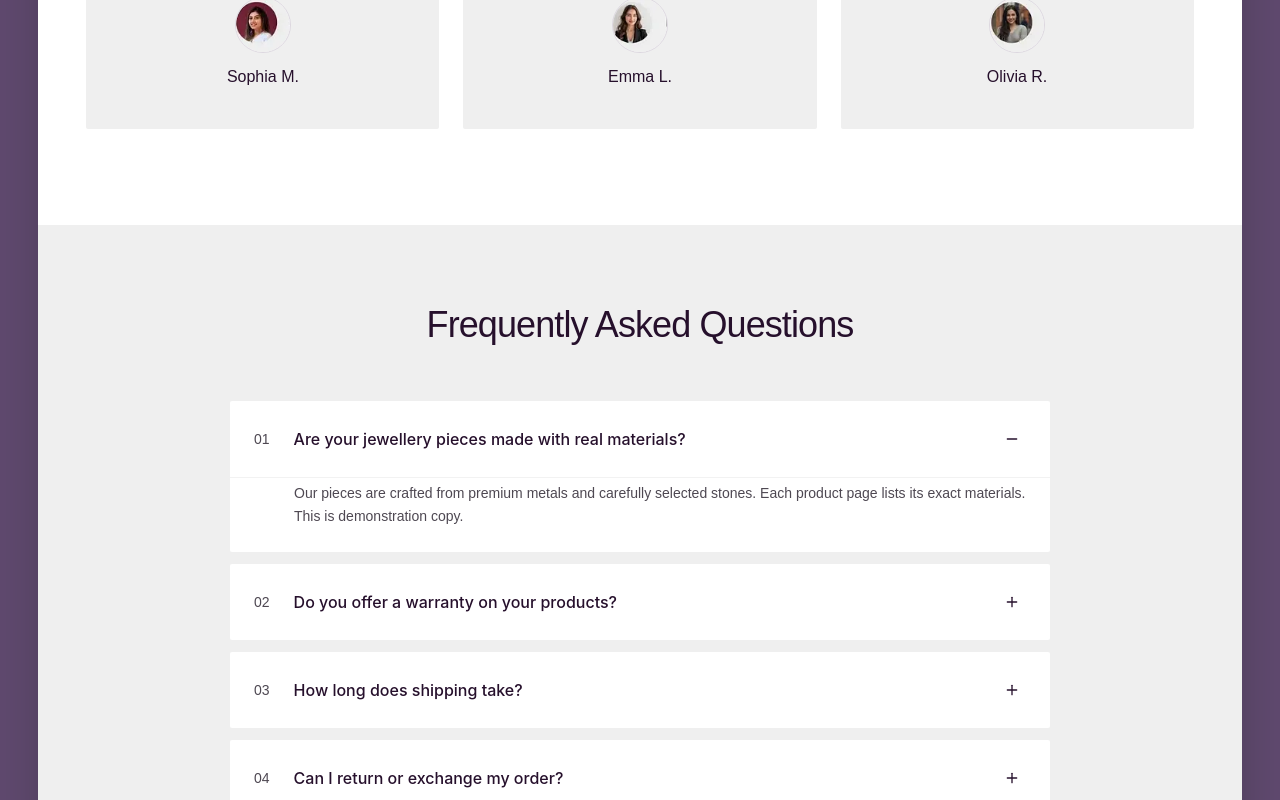
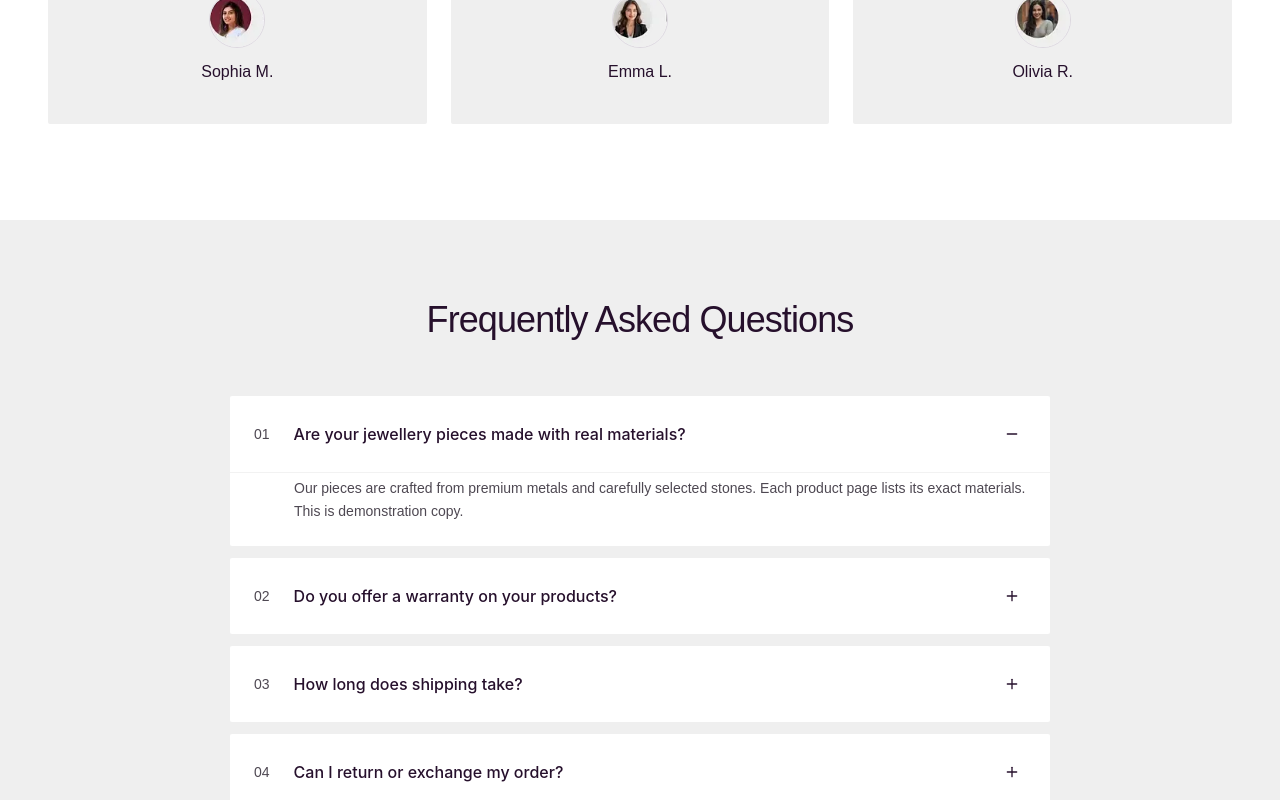
Before and after one commit to hriksinha1/Silver, a React (Vite) app: page / in a window 1280 px wide. Shown: the part 3860-4660 px from the top of the page. Built offline with nearby package versions, Linux system fonts and the light colour scheme.

Commit message:
refactor: simplify outer page frame and surface styles in App component

```diff
--- a/src/App.tsx
+++ b/src/App.tsx
@@ -89,12 +89,10 @@ export default function App() {
         Skip to main content
       </a>
 
-      {/* Outer Page Frame (bg-[#5F496E], clamp padding) */}
-      <div className="min-h-screen w-full bg-[#5F496E] p-0 sm:p-2 md:p-4 lg:p-[clamp(12px,3vw,48px)] transition-all">
-        {/* Main Centered Surface (max-w 1360px, rounded corners where frame shows) */}
+      <div className="min-h-screen w-full bg-[#5F496E]">
         <div
           ref={surfaceRef}
-          className="mx-auto w-full max-w-[1360px] overflow-x-clip bg-[#26102C] shadow-2xl transition-all"
+          className="min-h-screen w-full overflow-x-clip bg-[#26102C] shadow-2xl"
         >
           {/* Hero Section */}
           <HeroSection cartTriggerRef={cartTriggerRef} />
```
